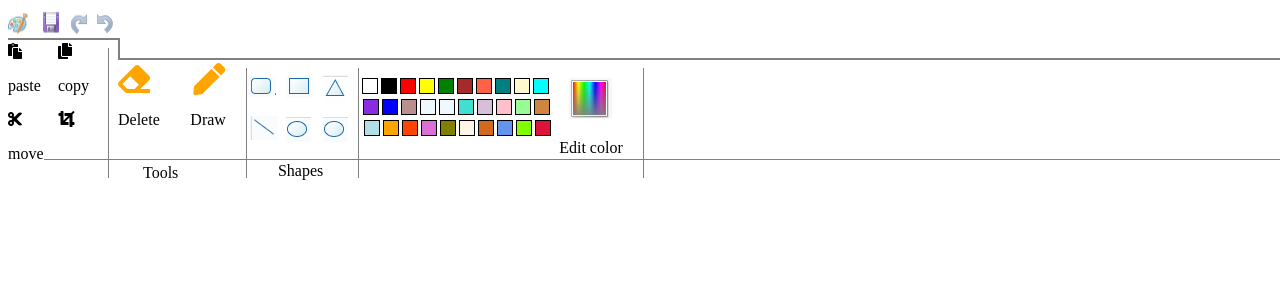
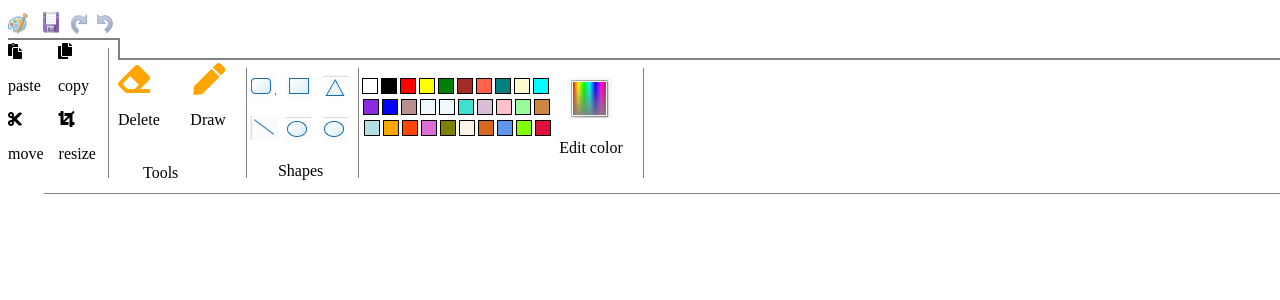
Before and after one commit to OmarKhairat/Paint, an Angular app in the folder Front/: page / in a window 1280 px wide. Shown: the top 300 px of the page. Built offline with nearby package versions, Linux system fonts and the light colour scheme.

Commit message:
try back

```diff
--- a/Front/src/app/app.component.html
+++ b/Front/src/app/app.component.html
@@ -15,6 +15,7 @@
                </div>
                <div>
                 <i class="fas fa-crop" style="margin-left: 15px;"></i>
+                <p style="margin-left: 15px;"  >resize</p>
                 <div class="section7" style="margin-top: 30px;">
 
                 </div>
```
